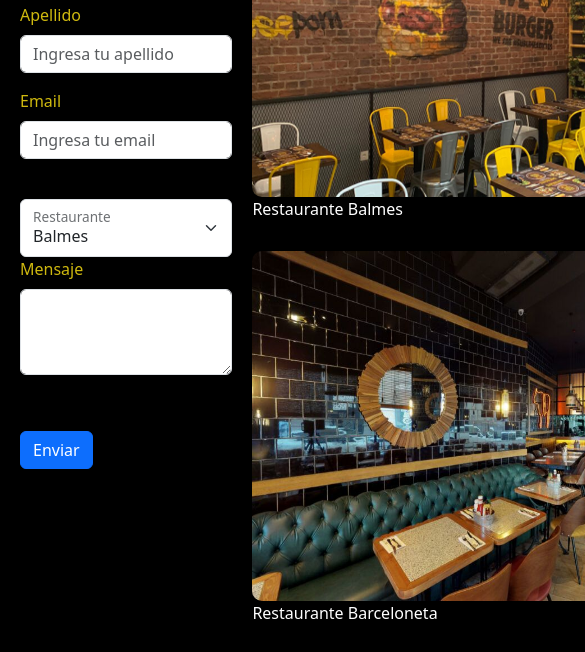
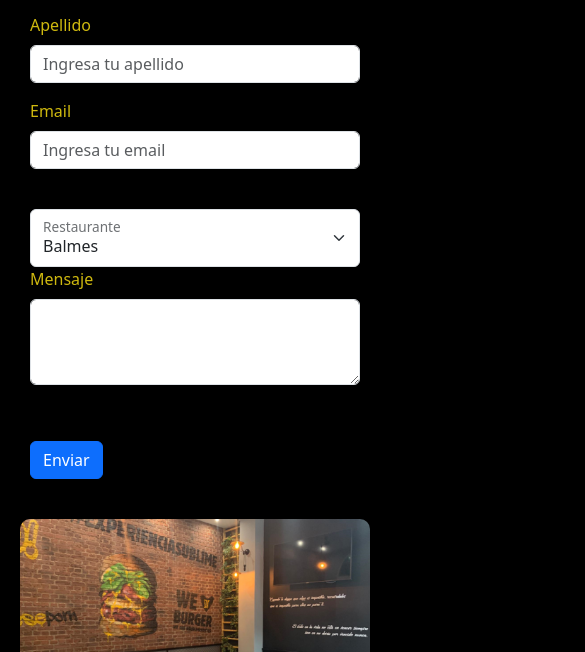
Before and after one commit to gerimosca/grillandgo, a plain HTML site: page pages/contacto.html in a window 390 px wide. Shown: the part 328-980 px from the top of the page, 585 px wide, since content can reach past the window. Drawn offline with Linux system fonts and the light colour scheme.

Commit message:
responsive ok falta reservas

```diff
--- a/css/styles.css
+++ b/css/styles.css
@@ -345,8 +345,8 @@ button{
 }
 
 .contenedor img{
-    width: 550px;
-    height: 350px;
+    width: 500px;
+    height: 300px;
     margin-top: 30px;
     margin-right: 15px;
     border-radius: 10px;
@@ -1654,5 +1654,139 @@ button{
         border-radius: 10px;
     }
 
-
-}
+}
+
+/* PAGINA CONTACTO RESPONSIVE*/
+/* PAGINA CONTACTO RESPONSIVE*/
+/* PAGINA CONTACTO RESPONSIVE*/
+
+@media screen and (max-width: 1024px){
+
+    .contenedor{
+        display: grid;
+        grid-template-columns: 1fr 1fr;
+        grid-template-rows: 0.5fr 0.1fr 0.1fr;
+        grid-template-areas:
+        "formgrid       formgrid"
+        "balmes         diagonal"
+        "barceloneta    tibidabo";
+        margin: 10px 10px;
+    }
+
+    .contenedor img{
+        max-width: 100%;
+        height: 280px;
+        border-radius: 10px;
+        margin: 5px;
+        justify-content: center;
+        align-items: center;
+    }
+
+    .balmes,
+    .diagonal,
+    .barceloneta,
+    .tibidabo{
+        color: white;
+        margin: 5px 5px;
+        justify-content: center;
+        align-items: center;
+    }
+
+    }
+
+@media screen and (max-width: 720px){
+
+    .contenedor{
+        display: grid;
+        grid-template-columns: 1fr 1fr;
+        grid-template-rows: 0.5fr 0.1fr 0.1fr;
+        grid-template-areas:
+        "formgrid       formgrid"
+        "balmes         diagonal"
+        "barceloneta    tibidabo";
+        margin: 10px 10px;
+    }
+
+    .contenedor img{
+        max-width: 100%;
+        height: 220px;
+        border-radius: 10px;
+        margin: 5px;
+        justify-content: center;
+        align-items: center;
+    }
+
+    .balmes,
+    .diagonal,
+    .barceloneta,
+    .tibidabo{
+        color: white;
+        margin: 5px 5px;
+        justify-content: center;
+        align-items: center;
+    }
+
+    }
+
+@media screen and (max-width: 580px){
+    .contenedor{
+        display: grid;
+        grid-template-columns: 1fr;
+        grid-template-rows: 1fr 0.25fr 0.25fr 0.25fr 0.25fr;
+        grid-template-areas:
+        "formgrid"
+        "balmes"
+        "diagonal"
+        "barceloneta"
+        "tibidabo";
+    }
+
+    .contenedor img{
+        max-width: 100%;
+        height: auto;
+        margin: 10px auto;
+        justify-content: center;
+        border-radius: 10px;
+    }
+
+    .balmes,
+    .diagonal,
+    .barceloneta,
+    .tibidabo{
+        color: white;
+        margin: 10px
+    }
+
+}
+
+@media screen and (max-width: 320px){
+
+.contenedor{
+    display: grid;
+    grid-template-columns: 1fr;
+    grid-template-rows: 1fr 0.25fr 0.25fr 0.25fr 0.25fr;
+    grid-template-areas:
+    "formgrid"
+    "balmes"
+    "diagonal"
+    "barceloneta"
+    "tibidabo";
+}
+
+.contenedor img{
+    max-width: 100%;
+    height: auto;
+    margin: auto;
+    justify-content: center;
+    border-radius: 10px;
+}
+
+.balmes,
+.diagonal,
+.barceloneta,
+.tibidabo{
+    color: white;
+    margin: 10px
+}
+
+}
```
